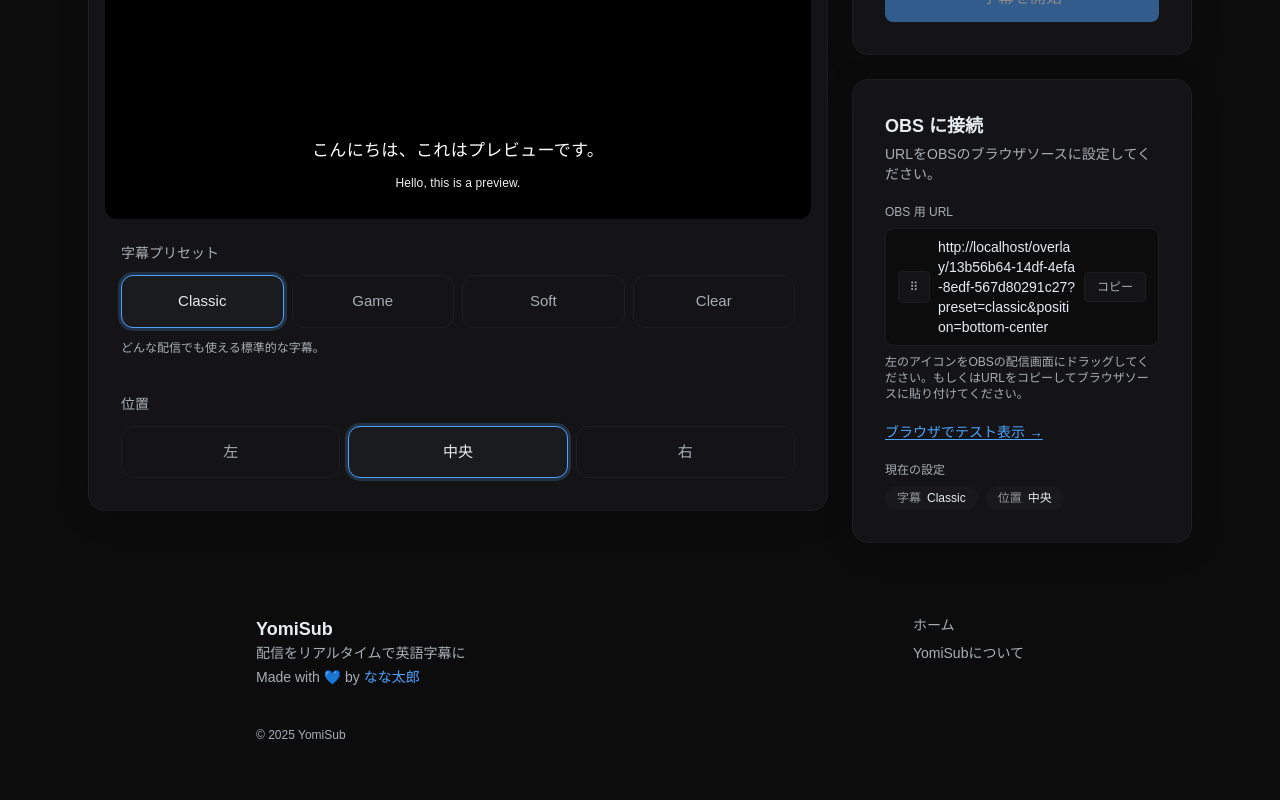
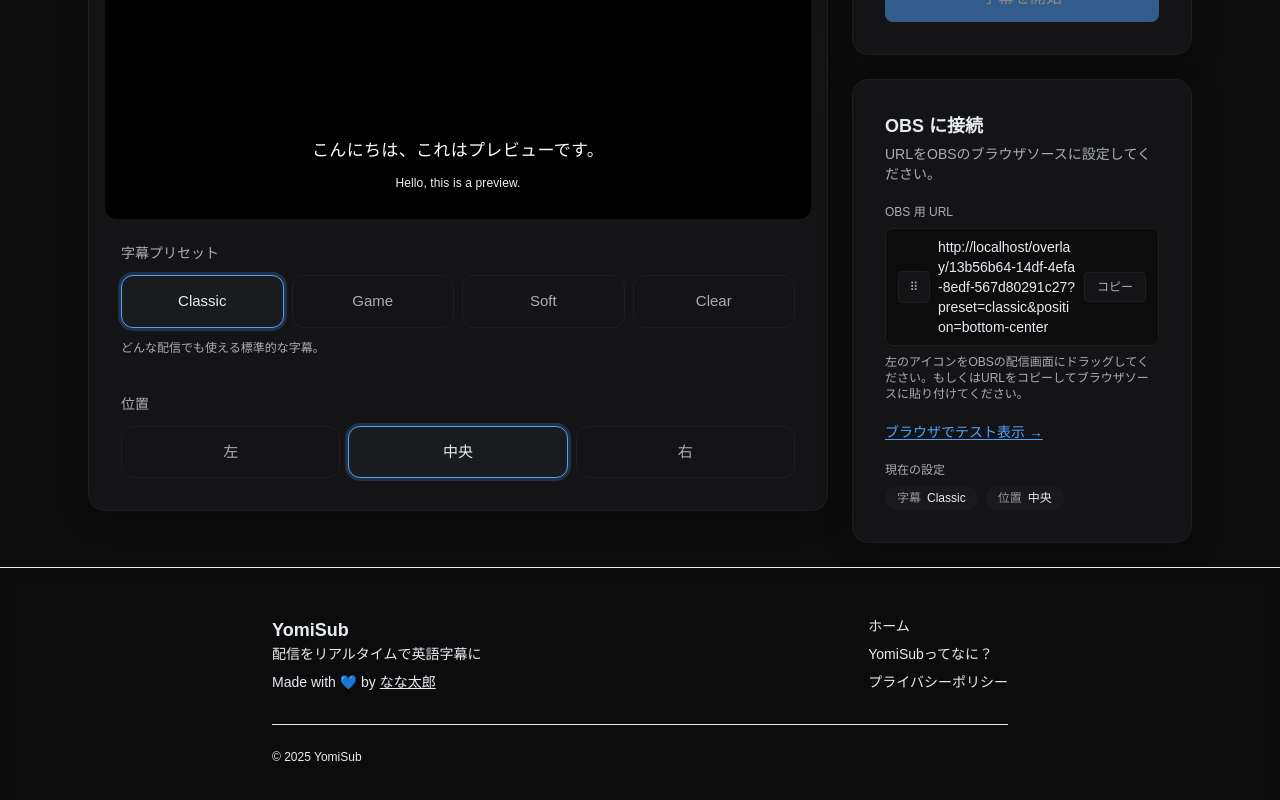
Before and after one commit to nxouv/yomisub, a Next.js app: page / in a window 1280 px wide. Shown: the part 376-1176 px from the top of the page. Built offline with nearby package versions, Linux system fonts and the light colour scheme; no server answers; a web font is replaced by a local one.

Commit message:
フッターコンポーネントのスタイルを更新し、ブランド情報とナビゲーションのレイアウトを改善しました。テキストのクラス名を変更し、プライバシーポリシーへのリンクを追加しました。

```diff
--- a/components/layout/Footer.tsx
+++ b/components/layout/Footer.tsx
@@ -2,45 +2,63 @@ import Link from "next/link";
 
 export function Footer() {
   return (
-    <footer className="w-full py-12 px-4">
-      <div className="max-w-3xl mx-auto">
-        {/* メインコンテンツ：横並び */}
-        <div className="flex flex-col sm:flex-row sm:justify-between gap-8">
-          {/* 左：ブランド情報 */}
-          <div className="space-y-1">
-            <Link href="/" className="text-lg font-semibold text-yomi-text hover:opacity-80 transition-opacity">
+    <footer className="w-full border-t border-border/40 bg-background/80 backdrop-blur-sm">
+      <div className="max-w-3xl mx-auto px-4 py-12">
+        <div className="flex flex-col sm:flex-row sm:justify-between gap-6">
+          {/* 左側：ブランド情報 */}
+          <div className="space-y-2">
+            <Link
+              href="/"
+              className="text-lg font-bold hover:opacity-80 transition-opacity"
+            >
               YomiSub
             </Link>
-            <p className="text-sm text-yomi-text-sub">
+            <p className="text-sm text-muted-foreground">
               配信をリアルタイムで英語字幕に
             </p>
-            <p className="text-sm text-yomi-text-sub">
+            <p className="text-sm text-muted-foreground">
               Made with 💙 by{" "}
               <a
                 href="https://x.com/nxouv"
                 target="_blank"
                 rel="noopener noreferrer"
-                className="text-yomi-accent hover:underline"
+                className="underline hover:text-foreground transition-colors"
               >
                 なな太郎
               </a>
             </p>
           </div>
 
-          {/* 右：ナビゲーション */}
-          <nav className="flex flex-col gap-2 text-sm">
-            <Link href="/" className="text-yomi-text-sub hover:text-yomi-text">
+          {/* 右側：ナビゲーション */}
+          <div className="flex flex-col gap-2 text-sm">
+            <Link
+              href="/"
+              className="text-muted-foreground hover:text-foreground transition-colors"
+            >
               ホーム
             </Link>
-            <Link href="/about" className="text-yomi-text-sub hover:text-yomi-text">
-              YomiSubについて
+            <Link
+              href="/about"
+              className="text-muted-foreground hover:text-foreground transition-colors"
+            >
+              YomiSubってなに？
             </Link>
-          </nav>
+            <a
+              href="https://nanataro.app/privacy"
+              target="_blank"
+              rel="noopener noreferrer"
+              className="text-muted-foreground hover:text-foreground transition-colors"
+            >
+              プライバシーポリシー
+            </a>
+          </div>
         </div>
 
         {/* コピーライト */}
-        <div className="mt-10">
-          <p className="text-xs text-yomi-text-sub">© 2025 YomiSub</p>
+        <div className="mt-8 pt-6 border-t border-border/40">
+          <p className="text-xs text-muted-foreground">
+            © 2025 YomiSub
+          </p>
         </div>
       </div>
     </footer>
```
Also changed, not shown: 1 other file (tests, documents, lock files or other folders).
